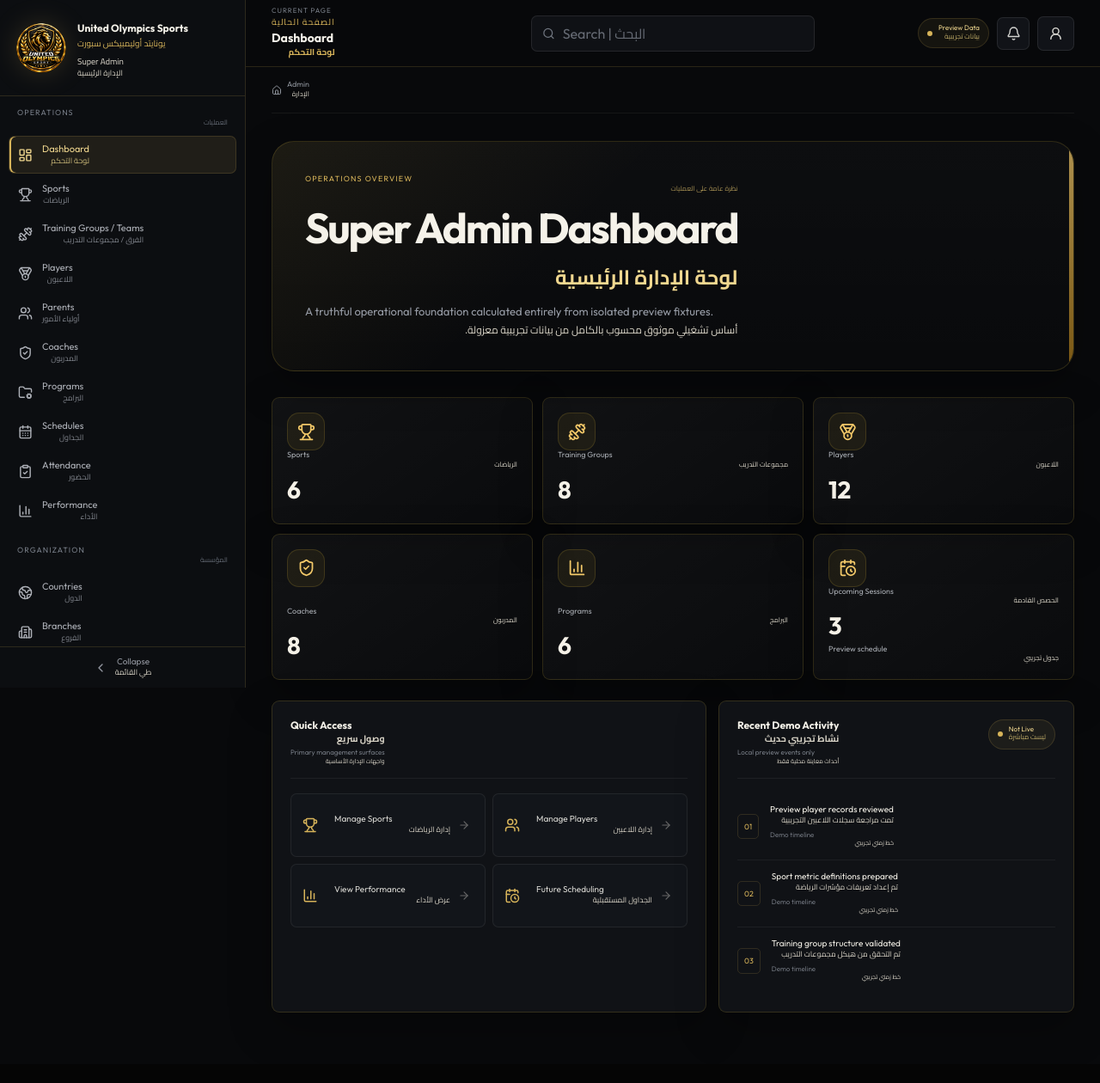
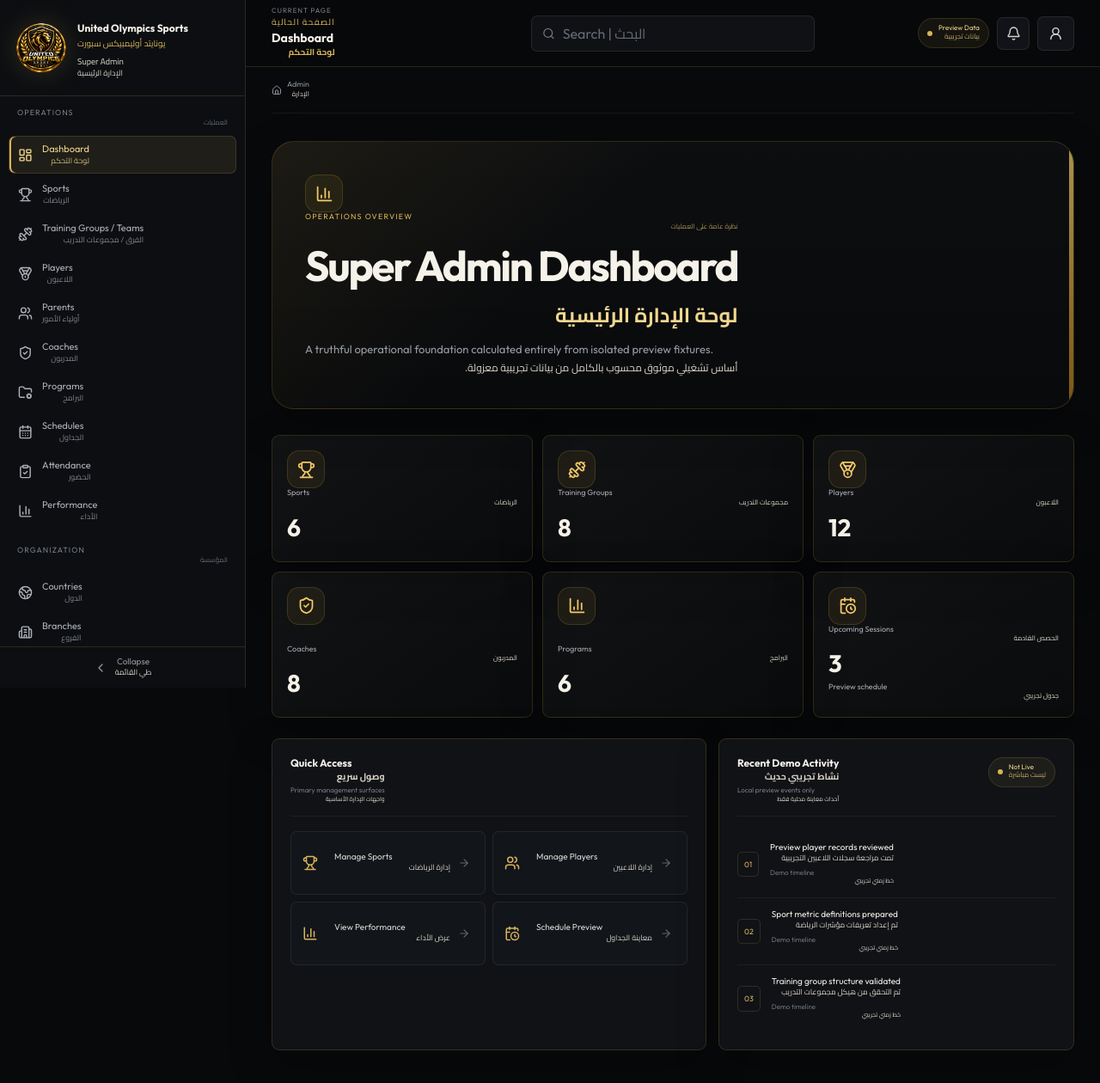
Before and after one commit to daynightae-cmyk/United-Olympics-Sports, a React (Vite) app: page /admin in a window 1280 px wide. Shown: the top 1260 px of the page at 86% size. Before the commit the page ends 1238 px from the top, so only its background shows below. Built offline with nearby package versions, Linux system fonts and the light colour scheme.

Commit message:
refactor: polish admin dashboard navigation language

```diff
--- a/src/pages/admin/AdminDashboardPage.tsx
+++ b/src/pages/admin/AdminDashboardPage.tsx
@@ -11,7 +11,7 @@ export function AdminDashboardPage() {
   const coachCount = new Set(demoTrainingGroups.flatMap(group => group.coachIds)).size;
   const programCount = new Set(demoSports.flatMap(sport => sport.programIds)).size;
   return <div className="admin-page">
-    <PageHeader eyebrow={bi('Operations Overview', 'نظرة عامة على العمليات')} title={bi('Super Admin Dashboard', 'لوحة الإدارة الرئيسية')} description={bi('A truthful operational foundation calculated entirely from isolated preview fixtures.', 'أساس تشغيلي موثوق محسوب بالكامل من بيانات تجريبية معزولة.')} />
+    <PageHeader icon={BarChart3} eyebrow={bi('Operations Overview', 'نظرة عامة على العمليات')} title={bi('Super Admin Dashboard', 'لوحة الإدارة الرئيسية')} description={bi('A truthful operational foundation calculated entirely from isolated preview fixtures.', 'أساس تشغيلي موثوق محسوب بالكامل من بيانات تجريبية معزولة.')} />
     <section className="admin-stat-grid" aria-label="Overview metrics | المؤشرات العامة">
       <StatCard label={bi('Sports', 'الرياضات')} value={demoSports.length} icon={Trophy} />
       <StatCard label={bi('Training Groups', 'مجموعات التدريب')} value={demoTrainingGroups.length} icon={Dumbbell} />
@@ -26,7 +26,7 @@ export function AdminDashboardPage() {
           { to: '/admin/sports', Icon: Trophy, label: bi('Manage Sports', 'إدارة الرياضات') },
           { to: '/admin/players', Icon: Users, label: bi('Manage Players', 'إدارة اللاعبين') },
           { to: '/admin/players/player-demo-001', Icon: BarChart3, label: bi('View Performance', 'عرض الأداء') },
-          { to: '/admin/schedules', Icon: CalendarClock, label: bi('Future Scheduling', 'الجداول المستقبلية') },
+          { to: '/admin/schedules', Icon: CalendarClock, label: bi('Schedule Preview', 'معاينة الجداول') },
         ].map(({ to, Icon, label }) => <Link to={to} key={to}><Icon /><BilingualText value={label} /><ArrowRight /></Link>)}
       </div></section>
       <section className="admin-panel activity-panel"><div className="panel-heading"><div><BilingualText value={bi('Recent Demo Activity', 'نشاط تجريبي حديث')} /><small><BilingualText value={bi('Local preview events only', 'أحداث معاينة محلية فقط')} /></small></div><span className="preview-badge"><span className="preview-dot" /><BilingualText value={bi('Not Live', 'ليست مباشرة')} /></span></div><div className="activity-list">{demoActivity.map((item, index) => <article key={item.id}><span className="activity-index">0{index + 1}</span><div><BilingualText value={item.title} /><small><BilingualText value={item.time} /></small></div></article>)}</div></section>
```
